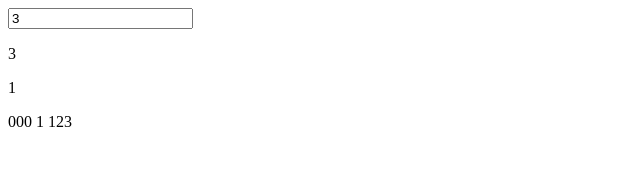
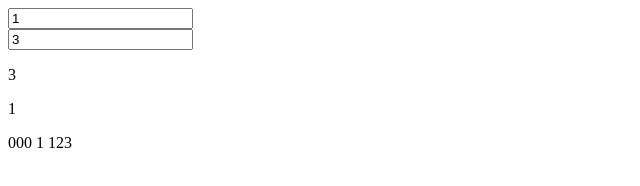
Before and after one commit to hudk114/h-bidirectional-bindings, a website built with webpack: page test/index.tmpl.html in a window 1280 px wide. Shown: the whole page, without its empty margins (0-640 px from the left). Built offline with nearby package versions, Linux system fonts and the light colour scheme.

Commit message:
add h-model

```diff
--- a/src/compile.js
+++ b/src/compile.js
@@ -1,5 +1,3 @@
-import { debug } from "util";
-
 const convertProp = function convertProp (val) {
   return val.trim().split('.')
 }
@@ -29,7 +27,7 @@ const getDepthProps = function getDepthProps (obj, props) {
 const transEleToFragment = function transEleToFragment (ele) {
   const fragment = document.createDocumentFragment()
 
-  Array.from(ele.childNodes).forEach(node => {
+  Array.from(ele.childNodes).forEach((node) => {
     fragment.appendChild(node)
   })
   // let child = ele.firstChild
@@ -40,39 +38,81 @@ const transEleToFragment = function transEleToFragment (ele) {
   return fragment
 }
 
-const compileText = function compileText (ele) {
-  const pattern = /\{\{(.*)\}\}/
-  const childNodes = ele.childNodes
+const compileEleNode = function compileEleNode (node) {
+  if (!node.attributes) {
+    return
+  }
 
-  Array.from(childNodes).forEach((node) => {
-    if (node.nodeType === 3 && pattern.test(node.nodeValue)) {
-      // TODO 没有处理算术
-      // TODO 只有一个绑定值
-      const match = pattern.exec(node.nodeValue)
-      const rawVal = node.nodeValue
-      const props = convertProp(match[1])
+  const pattern = /^h-(.*)$/
+  Array.from(node.attributes).forEach((attr) => {
+    const name = attr.name
+    const match = pattern.exec(name)
+    if (match && match[1] === 'model') {
+      const props = convertProp(attr.value)
       // get proper obj and prop
       const o = getDepthProps(window.hm, props)
+
+      // bind to watcher here
       window.hm.target = (val) => {
-        node.nodeValue = rawVal.replace(pattern, val)
+        node.value = val
       }
-      node.nodeValue = rawVal.replace(pattern, o.obj[o.prop])
+      node.value = o.obj[o.prop]
       window.hm.target = null
+
+      node.addEventListener('input', (e) => {
+        o.obj[o.prop] = e.target.value
+      })
+    }
+  })
+}
+
+const compileTextNode = function compileTextNode (node) {
+  // TODO 只有一个绑定值
+  // TODO 没有处理算术
+
+  const pattern = /\{\{(.*)\}\}/
+  const match = pattern.exec(node.nodeValue)
+  if (!match) {
+    return
+  }
+
+  const rawVal = node.nodeValue
+  const props = convertProp(match[1])
+  // get proper obj and prop
+  const o = getDepthProps(window.hm, props)
+
+  // bind to watcher here
+  window.hm.target = (val) => {
+    node.nodeValue = rawVal.replace(pattern, val)
+  }
+  node.nodeValue = rawVal.replace(pattern, o.obj[o.prop])
+  window.hm.target = null
+}
+
+const compileNode = function compileNode (ele) {
+  Array.from(ele.childNodes).forEach((node) => {
+    // text node
+    if (node.nodeType === 3) {
+      compileTextNode(node)
       return
+    } else {
+      compileEleNode(node)
     }
 
     if (node.childNodes && node.childNodes.length) {
-      compileText(node)
+      compileNode(node)
     }
   })
 }
 
 const compile = function compile (ele) {
-  // TODO judge ele
+  if (!ele) {
+    return
+  }
 
   let fragment = transEleToFragment(ele)
 
-  compileText(fragment)
+  compileNode(fragment)
 
   ele.appendChild(fragment)
 }
--- a/test/index.js
+++ b/test/index.js
@@ -12,18 +12,6 @@ const obj = {
 
 bind(obj)
 
-// TODO to loader
-const init = function init () {
-  document.getElementById('test').value = obj.val
-  document.getElementById('test').addEventListener('input', (e) => {
-    obj.val = e.target.value
-  })
-}
-
-window.onload = () => {
-  init()
-}
-
 // TODO 根据值找到对应的数据
 // window.tm = exec()
 
--- a/test/index.tmpl.html
+++ b/test/index.tmpl.html
@@ -8,8 +8,9 @@
 </head>
 <body>
   <div>
-    <input type="text" id="test">
+    <input type="text" id="test" h-model="attr.a">
   </div>
+  <input type="text" h-model="val">
   <p>{{val}}</p>
   <p>{{attr.a}}</p>
   <p>000 {{attr.a}} 123</p>
```
